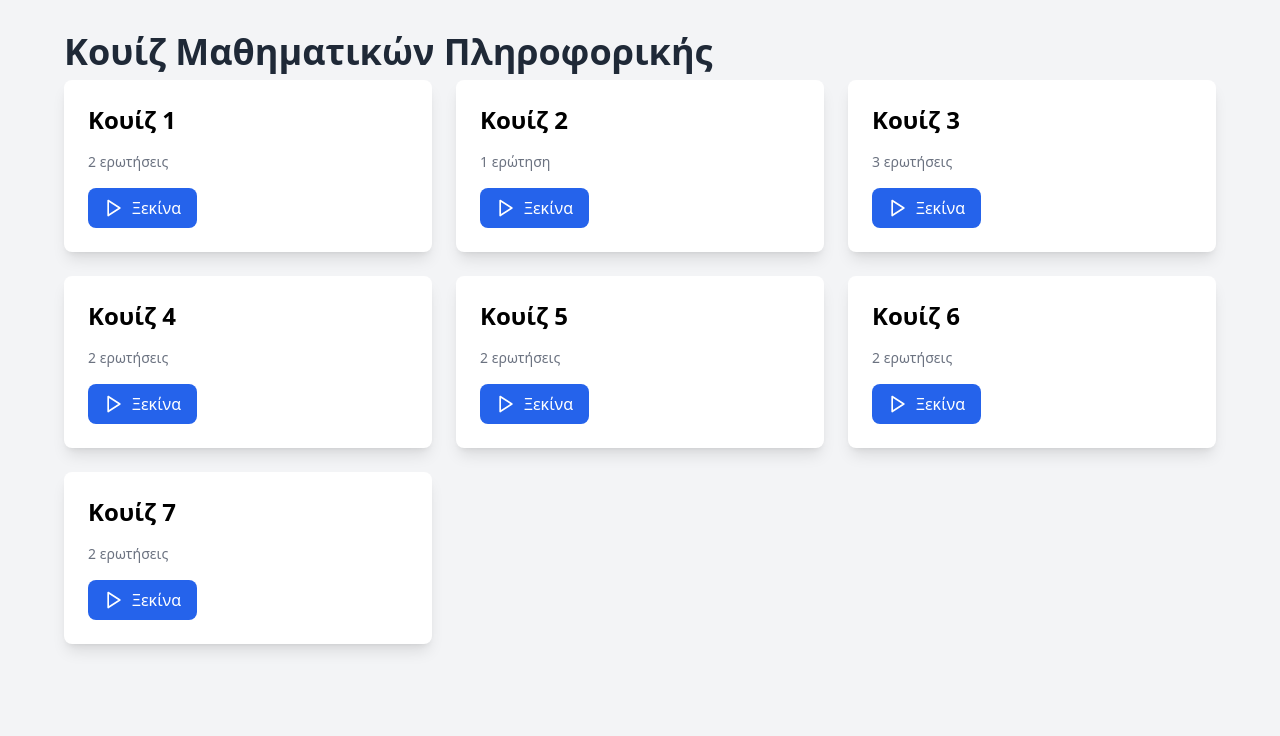
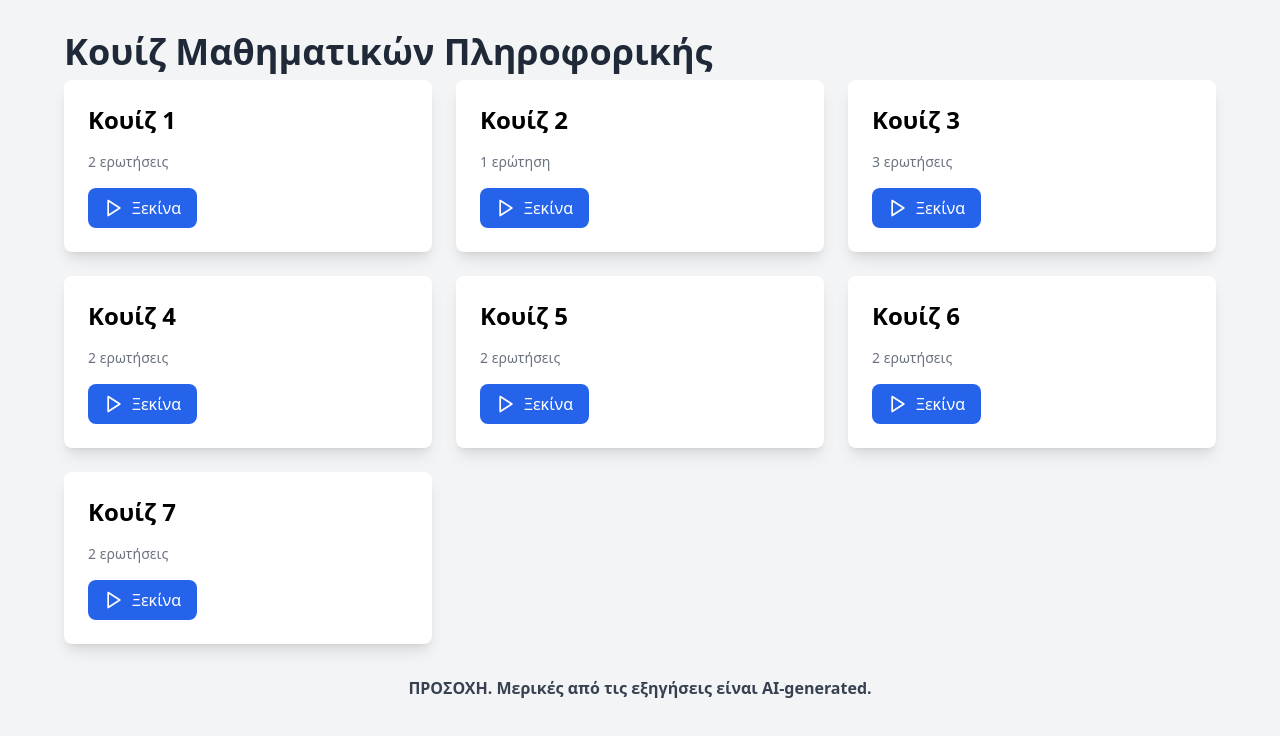
Before and after one commit to mgiannopoulos24/CM-Quiz-App, a React (Vite) app: page / in a window 1280 px wide. Shown: the top 736 px of the page. Built offline with nearby package versions, Linux system fonts and the light colour scheme.

Commit message:
add disclaimer

```diff
--- a/src/App.tsx
+++ b/src/App.tsx
@@ -11,6 +11,9 @@ function App() {
             <QuizCard key={quiz.id} quiz={quiz} />
           ))}
         </div>
+        <div className="text-center mt-8">
+          <p className="font-bold text-gray-700">ΠΡΟΣΟΧΗ. Μερικές από τις εξηγήσεις είναι ΑΙ-generated.</p>
+        </div>
       </div>
     </div>
   );
```
Also changed, not shown: 1 other file (tests, documents, lock files or other folders).
